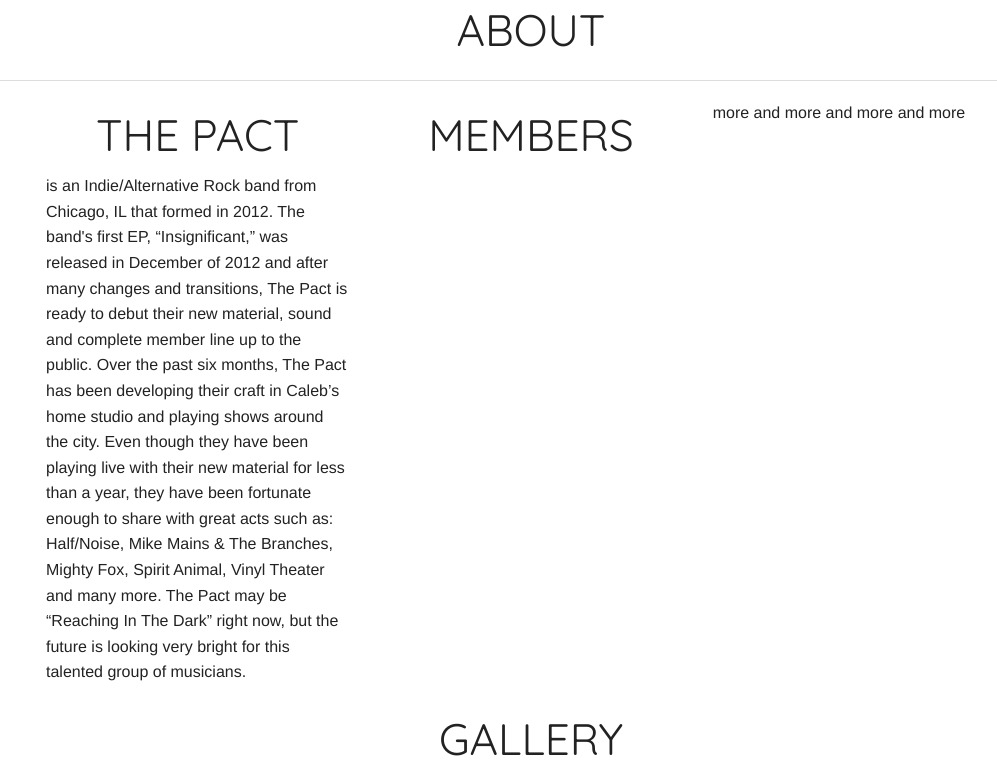
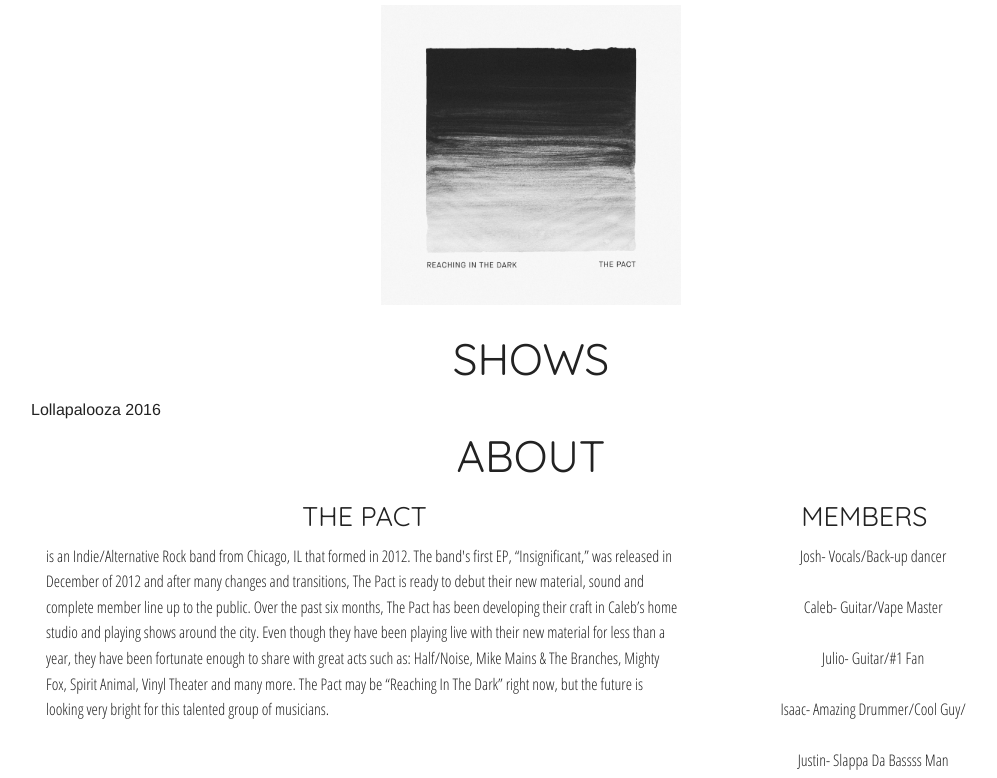
Before and after one commit to isaacmabueno/thepactmusic, a plain HTML site: page index.html in a window 1280 px wide. Shown: the part 717-1495 px from the top of the page, without its empty margins (109-1106 px from the left). Drawn offline with Linux system fonts and the light colour scheme; a web font is replaced by a local one.

Commit message:
more content

```diff
--- a/index.html
+++ b/index.html
@@ -6,7 +6,7 @@
     <!-- This is how you would link your custom stylesheet -->
     <link rel="stylesheet" href="stylesheets/css/app.css">
     <script src="js/vendor/modernizr.js"></script>
-    <link href='https://fonts.googleapis.com/css?family=Quicksand|Pathway+Gothic+One|Oranienbaum' rel='stylesheet' type='text/css'>
+    <link href='https://fonts.googleapis.com/css?family=Quicksand|Pathway+Gothic+One|EB+Garamond|Open+Sans+Condensed:300|Crimson+Text|Old+Standard+TT|Tinos' rel='stylesheet' type='text/css'>
     <!-- add an image in the title -->
     <title>The Pact Music- Reaching in the Dark</title>
   </head>
@@ -51,12 +51,12 @@
       <li class="has-dropdown">
         <a class="menu-text" href="#">THE PACT MUSIC</a>
         <ul class="dropdown">
-          <li><a class="menu-items" href="#">Music</a></li>
-          <li><a class="menu-items" href="#">Shows</a></li>
-          <li><a class="menu-items" href="#">About</a></li>
-          <li><a class="menu-items" href="#">Gallery</a></li>
-          <li><a class="menu-items" href="#">Store</a></li>
-          <li><a class="menu-items" href="#">Social</a></li>
+          <li><a class="menu-items" href="#music">Music</a></li>
+          <li><a class="menu-items" href="#shows">Shows</a></li>
+          <li><a class="menu-items" href="#about">About</a></li>
+          <li><a class="menu-items" href="#gallery">Gallery</a></li>
+          <li><a class="menu-items" href="#store">Store</a></li>
+          <li><a class="menu-items" href="#social">Social</a></li>
         </ul>
       </li>
     </ul>
@@ -70,42 +70,46 @@
       </div>
     </div>
 <img class="main-img" data-interchange="[images/mainpact.JPG, (default)], [images/mainpact.JPG, (large)]">
+<!-- C O N T E N T    S T A R T S -->
 <div class="music-box large-12 columns center">
 <h1 class="div-title">Music</h1>
 <div class="row">
+<h3 class="head-title">Reaching In The Dark E.P.</h3>
+<h5 class="head-title">Coming out November 20th, 2016</h5>
+<img class="album-art" src="images/album.jpeg" alt="" />
+<p>
 
-
+</p>
 </div>
 </div>
+
 <div class="music-box large-12 columns center">
   <h1 class="div-title">Shows</h1>
   <div class="row">
+    Lollapalooza 2016
   </div>
 </div>
 
+
 <div class="music-box large-12 columns center">
   <h1 class="div-title">About</h1>
-  <hr>
   <div class="row">
-    <div class="large-4 columns">
-        <h1 class="head-title">The Pact<h1>
-          <p> is an Indie/Alternative Rock band from Chicago, IL that formed in 2012. The band's first EP, “Insignificant,” was released in December of 2012 and after many changes and transitions, The Pact is ready to debut their new material, sound and complete member line up to the public.
+    <div class="large-8 columns">
+        <h3 class="head-title">The Pact<h3>
+          <p class="sub-text"> is an Indie/Alternative Rock band from Chicago, IL that formed in 2012. The band's first EP, “Insignificant,” was released in December of 2012 and after many changes and transitions, The Pact is ready to debut their new material, sound and complete member line up to the public.
   Over the past six months, The Pact has been developing their craft in Caleb’s home studio and playing shows around the city. Even though they have been playing live with their new material for less than a year, they have been fortunate enough to share with great acts such as: Half/Noise, Mike Mains & The Branches, Mighty Fox, Spirit Animal, Vinyl Theater and many more.
-
   The Pact may be “Reaching In The Dark” right now, but the future is looking very bright for this talented group of musicians.
           </p>
     </div>
     <div class="large-4 columns">
-      <h1 class="head-title">Members</h1>
-        <p>
-
-        </p>
-    </div>
-    <div class="large-4 columns">
-      <p>
-        more and more and more and more
-      </p>
-
+      <h3 class="head-title">Members</h3>
+        <ul class="head-title-members sub-text">
+          <li>Josh- Vocals/Back-up dancer</li><br>
+          <li>Caleb- Guitar/Vape Master</li><br>
+          <li>Julio- Guitar/#1 Fan</li><br>
+          <li>Isaac- Amazing Drummer/Cool Guy/</li><br>
+          <li>Justin- Slappa Da Bassss Man</li><br>
+        </ul>
     </div>
   </div>
 </div>
@@ -113,6 +117,7 @@
 <div class="music-box large-12 columns center">
   <h1 class="div-title">Gallery</h1>
   <div class="row">
+
   </div>
 </div>
 
@@ -120,12 +125,14 @@
 <div class="music-box large-12 columns center">
   <h1 class="div-title">Store</h1>
   <div class="row">
+
   </div>
 </div>
 
 <div class="music-box large-12 columns center">
   <h1 class="div-title">Social</h1>
   <div class="row">
+
   </div>
 </div>
 
--- a/stylesheets/css/app.css
+++ b/stylesheets/css/app.css
@@ -98,3 +98,25 @@ h1.div-title:hover {
   text-align: center;
   text-transform: uppercase;
 }
+.head-title-members {
+  text-align:center;
+  list-style: none;
+}
+  hr {
+  border: 0;
+  width: 80%;
+}
+.album-art {
+  height: 300px;
+  width: 300px;
+  display: block;
+  margin-left: auto;
+  margin-right: auto;
+}
+.sub-text {
+  font-family: 'Open Sans Condensed', sans-serif;
+  /*font-family: "Crimson Text";*/
+  /*font-family: 'Old Standard TT', serif;*/
+  /*font-family: Tinos;*/
+
+}
```
Also changed, not shown: images/album.jpeg (added).
